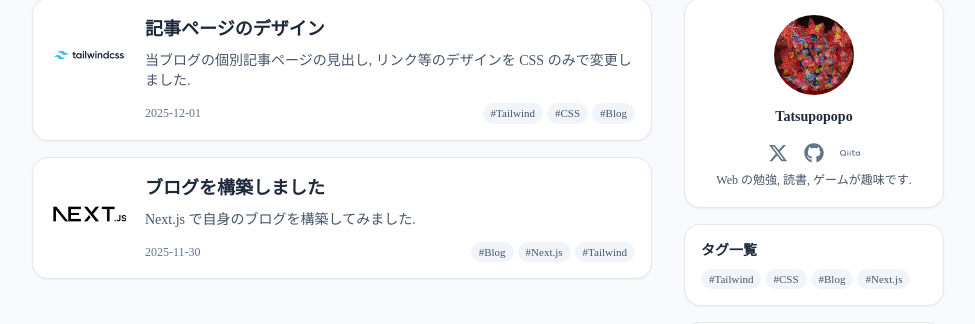
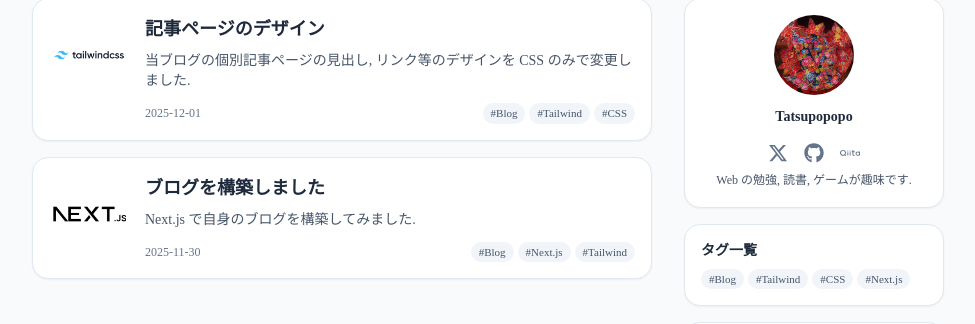
Before and after one commit to Tatsupopopo/next-markdown-learning-blog, a Next.js app: page / in a window 1280 px wide. Shown: the part 163-487 px from the top of the page, without its empty margins (152-1127 px from the left). Built offline with nearby package versions, Linux system fonts and the light colour scheme; no server answers.

Commit message:
修正：目次が1024px で消えるように修正

```diff
--- a/app/blog/[slug]/page.jsx
+++ b/app/blog/[slug]/page.jsx
@@ -51,7 +51,7 @@ export default async function BlogPostPage({ params }) {
         />
         <aside className="space-y-4">
           <ProfileCard />
-          <div className="hidden md:block">
+          <div className="hidden lg:block">
             <Toc html={post.contentHtml} />
           </div>
         </aside>
--- a/posts/article-20251201.md
+++ b/posts/article-20251201.md
@@ -1,7 +1,7 @@
 ---
 title: "記事ページのデザイン"
 date: "2025-12-01"
-tags: ["Tailwind", "CSS", "Blog"]
+tags: ["Blog", "Tailwind", "CSS"]
 description: "当ブログの個別記事ページの見出し, リンク等のデザインを CSS のみで変更しました."
 isLearning: false
 thumbnail: "/images/posts/tailwind_logo.jpg"
```
